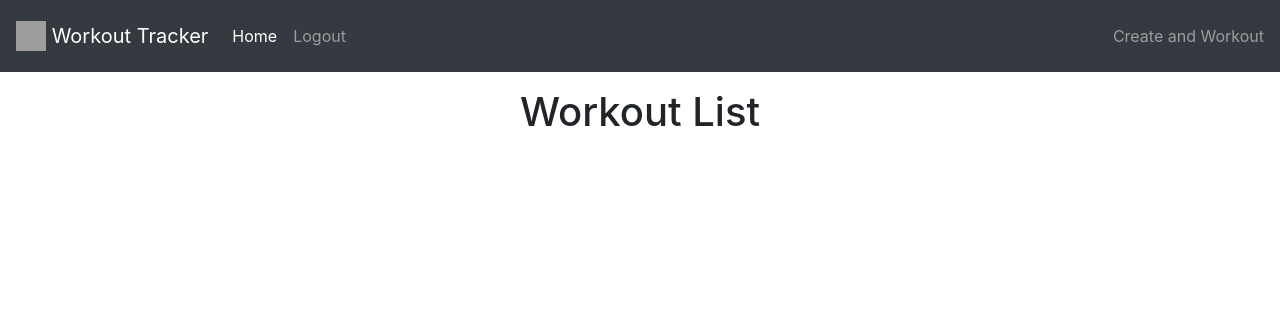
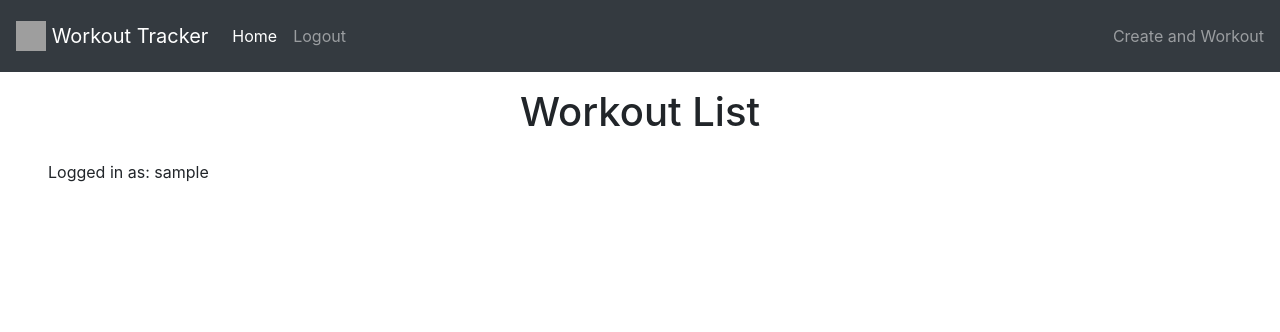
Before and after one commit to MattDunks94/create_workout_app_broken, a Django app: page / in a window 1280 px wide. Shown: the top 332 px of the page. Run offline with Django 3.2, Linux system fonts and the light colour scheme; the visitor is signed in with stand-in values (Sample User, id 1); data that the repository does not hold is empty; some libraries are stand-ins or nearby versions; grey boxes are pictures that could not be loaded.

Commit message:
added span, displays logged in users username.

```diff
--- a/templates/index.html
+++ b/templates/index.html
@@ -3,6 +3,8 @@
 {% block content %}
 
 <h1 class="text-center py-3">Workout List</h1>
+
+<span class="ml-5">Logged in as: {{ user }}</span>
 
 <div class="row">
     {% for exercise in exercise_list %}
```
